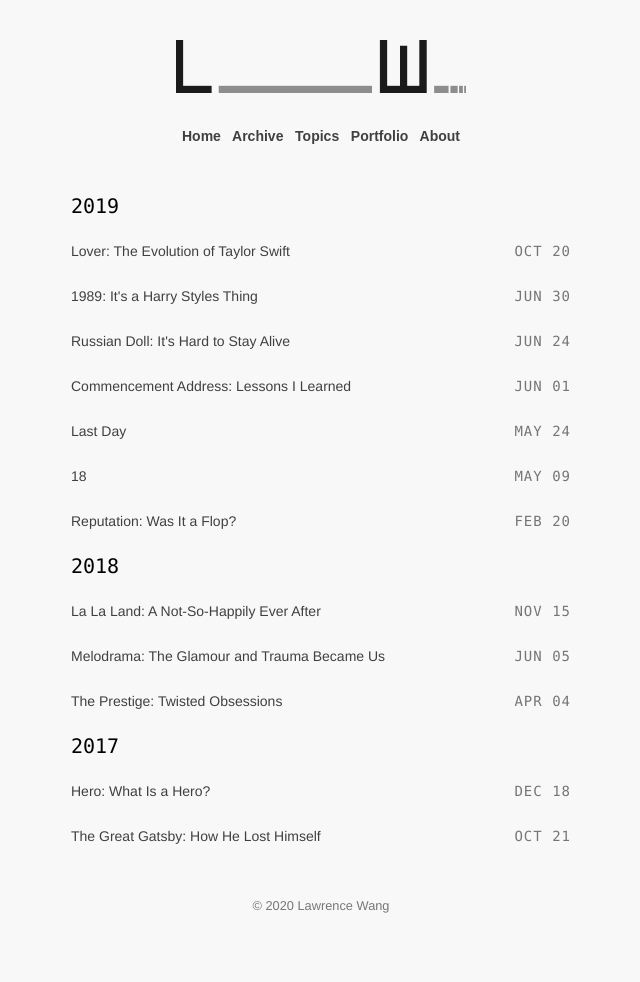
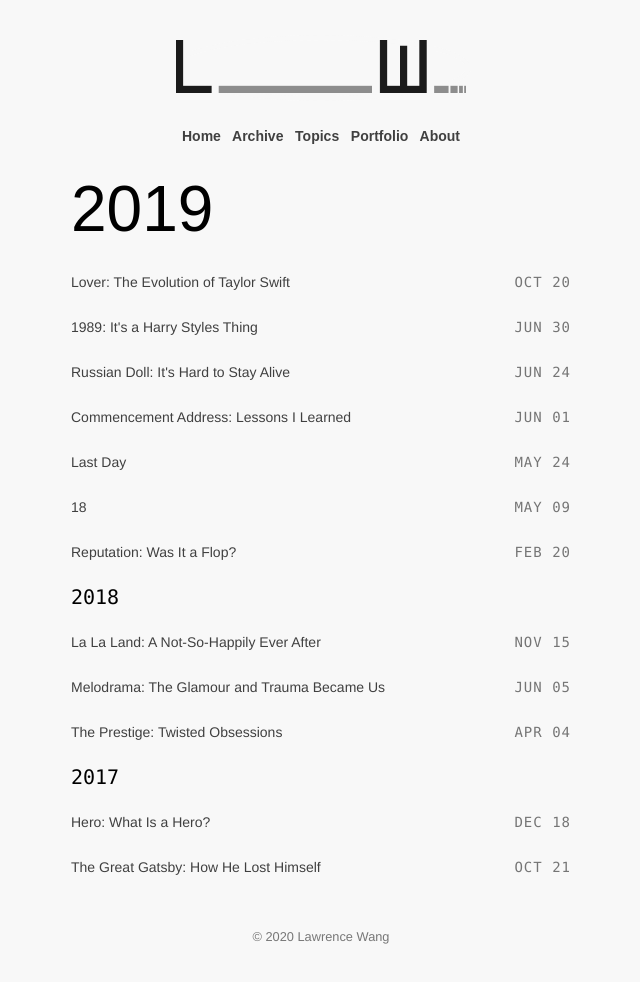
Before and after one commit to law-wang/blog-1.1, a Jekyll site: the page built from pages/archive.html, in a window 1280 px wide. Shown: the whole page, without its empty margins (319-959 px from the left). Built offline with Jekyll 4.4.1, drawn with Linux system fonts in a browser that asks for light colours; some web fonts are replaced; before the commit the page ends 951 px from its top, so only the background shows below that.

Commit message:
Update archive.html

```diff
--- a/pages/archive.html
+++ b/pages/archive.html
@@ -8,7 +8,7 @@ permalink: /archive/
 
 	{% for post in site.posts %}
 		{% unless post.next %}
-			<h3 class="code-year">{{ post.date | date: '%Y' }}</h3>
+			<h1>{{ post.date | date: '%Y' }}</h1>
 		{% else %}
 			{% capture year %}{{ post.date | date: '%Y' }}{% endcapture %}
 			{% capture nyear %}{{ post.next.date | date: '%Y' }}{% endcapture %}
```
